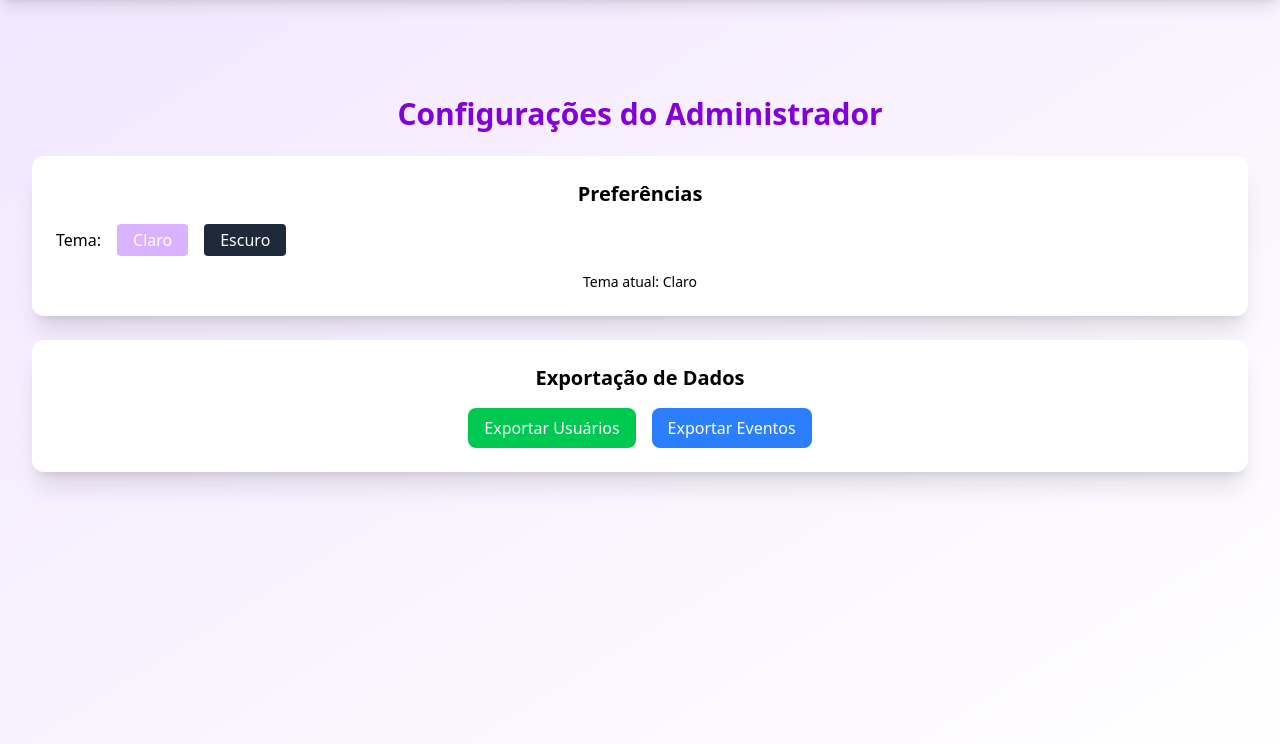
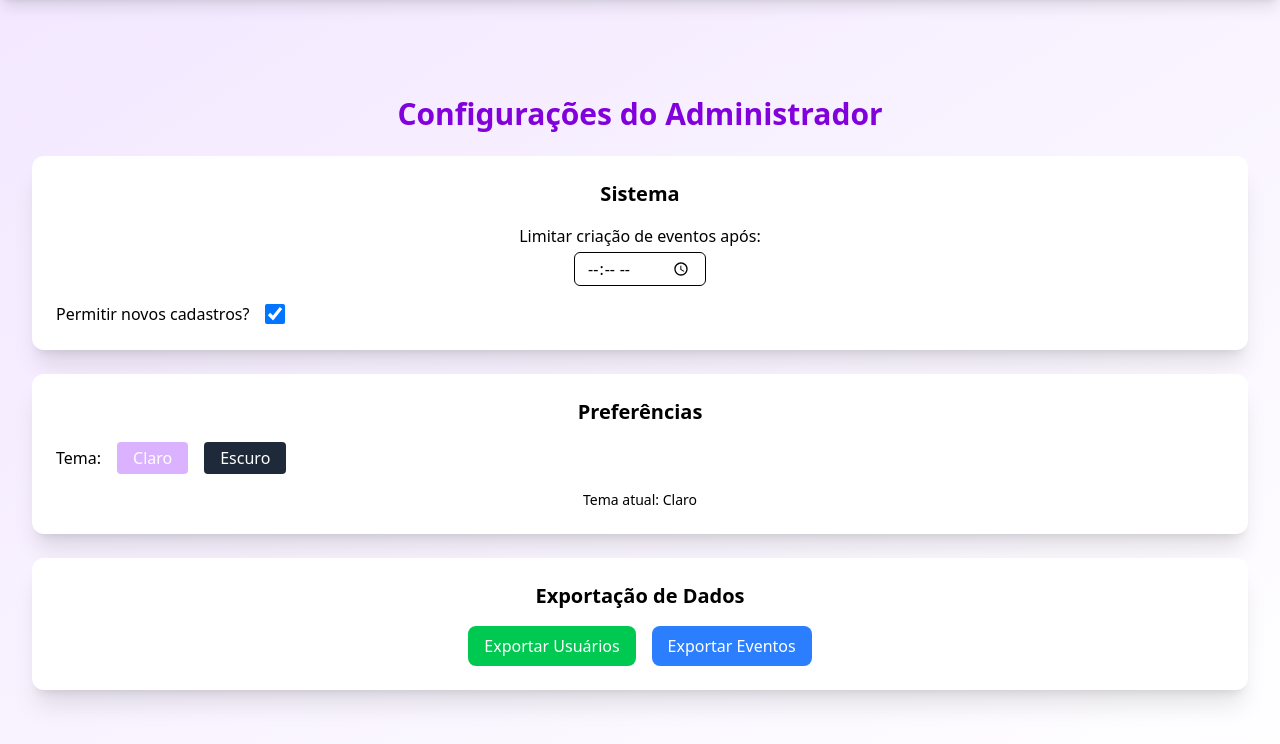
Before and after one commit to mathfraiz/Conexa, a React (Vite) app in the folder frontendReact/: page /configuracoes in a window 1280 px wide. Shown: the top 744 px of the page. Built offline with nearby package versions, Linux system fonts and the light colour scheme.

Commit message:
Revert "."
This reverts commit 991285be4b7f551dcfff2d6b8756a9f09b9de18b.

```diff
--- a/frontendReact/src/paginas/Adm/ConfiguracoesAdm.tsx
+++ b/frontendReact/src/paginas/Adm/ConfiguracoesAdm.tsx
@@ -62,7 +62,29 @@ const ConfiguracoesAdm = () => {
           Configurações do Administrador
         </h1>
 
-
+        <section className="bg-white modo-escuro:bg-[#2a2a2a] rounded-xl shadow-xl p-6 mb-6">
+          <h2 className="text-xl font-bold mb-4">Sistema</h2>
+          <div className="mb-4">
+            <label className="block mb-1">
+              Limitar criação de eventos após:
+            </label>
+            <input
+              type="time"
+              value={limiteHorario}
+              onChange={(e) => setLimiteHorario(e.target.value)}
+              className="border rounded-md px-3 py-1 modo-escuro:bg-[#333] modo-escuro:text-white modo-escuro:border-gray-500"
+            />
+          </div>
+          <div className="flex items-center gap-4">
+            <label>Permitir novos cadastros?</label>
+            <input
+              type="checkbox"
+              checked={cadastroHabilitado}
+              onChange={() => setCadastroHabilitado(!cadastroHabilitado)}
+              className="w-5 h-5"
+            />
+          </div>
+        </section>
 
         <section className="bg-white modo-escuro:bg-[#2a2a2a] rounded-xl shadow-xl p-6 mb-6">
           <h2 className="text-xl font-bold mb-4">Preferências</h2>
```
Also changed, not shown: 1 other file (tests, documents, lock files or other folders).
